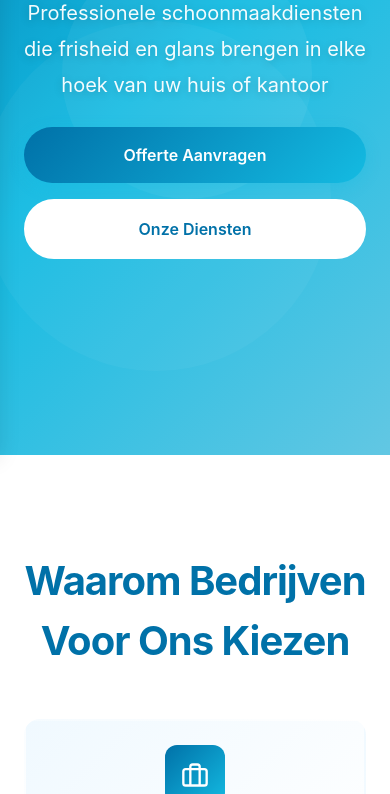
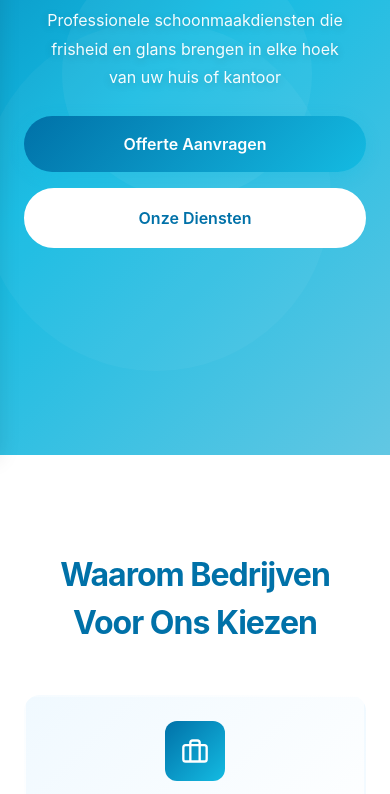
Before and after one commit to mariacfapenalva/website, a plain HTML site: page index.html in a window 390 px wide. Shown: the part 389-1183 px from the top of the page. Drawn offline with Linux system fonts and the light colour scheme.

Commit message:
Updated styles.css

```diff
--- a/script.js
+++ b/script.js
@@ -5,74 +5,78 @@ let currentLang = localStorage.getItem('language') || 'nl';
 function applyTranslations(lang) {
   const t = translations[lang];
 
-  document.querySelector('[data-lang="nav-home"]').textContent = t.nav.home;
-  document.querySelector('[data-lang="nav-services"]').textContent = t.nav.services;
-  document.querySelector('[data-lang="nav-how-we-work"]').textContent = t.nav.howWeWork;
-  document.querySelector('[data-lang="nav-about"]').textContent = t.nav.about;
-  document.querySelector('[data-lang="nav-cta"]').textContent = t.nav.cta;
+  const safeUpdate = (selector, value) => {
+    const el = document.querySelector(selector);
+    if (el) el.textContent = value;
+  };
 
-  document.querySelector('[data-lang="hero-title1"]').textContent = t.hero.title1;
-  document.querySelector('[data-lang="hero-title2"]').textContent = t.hero.title2;
-  document.querySelector('[data-lang="hero-subtitle"]').textContent = t.hero.subtitle;
-  document.querySelector('[data-lang="hero-quote-btn"]').textContent = t.hero.quoteBtn;
-  document.querySelector('[data-lang="hero-services-btn"]').textContent = t.hero.servicesBtn;
+  safeUpdate('[data-lang="nav-home"]', t.nav.home);
+  safeUpdate('[data-lang="nav-services"]', t.nav.services);
+  safeUpdate('[data-lang="nav-how-we-work"]', t.nav.howWeWork);
+  safeUpdate('[data-lang="nav-about"]', t.nav.about);
+  safeUpdate('[data-lang="nav-cta"]', t.nav.cta);
 
-  document.querySelector('[data-lang="why-title"]').textContent = t.why.title;
+  safeUpdate('[data-lang="hero-title1"]', t.hero.title1);
+  safeUpdate('[data-lang="hero-title2"]', t.hero.title2);
+  safeUpdate('[data-lang="hero-subtitle"]', t.hero.subtitle);
+  safeUpdate('[data-lang="hero-quote-btn"]', t.hero.quoteBtn);
+  safeUpdate('[data-lang="hero-services-btn"]', t.hero.servicesBtn);
+
+  safeUpdate('[data-lang="why-title"]', t.why.title);
   const whyItems = document.querySelectorAll('[data-lang^="why-item"]');
   whyItems.forEach((el, i) => el.textContent = t.why.items[i]);
 
-  document.querySelector('[data-lang="services-title"]').textContent = t.services.title;
-  document.querySelector('[data-lang="services-subtitle"]').textContent = t.services.subtitle;
+  safeUpdate('[data-lang="services-title"]', t.services.title);
+  safeUpdate('[data-lang="services-subtitle"]', t.services.subtitle);
 
-  document.querySelector('[data-lang="service-residential-title"]').textContent = t.services.residential.title;
-  document.querySelector('[data-lang="service-residential-desc"]').textContent = t.services.residential.description;
+  safeUpdate('[data-lang="service-residential-title"]', t.services.residential.title);
+  safeUpdate('[data-lang="service-residential-desc"]', t.services.residential.description);
   const residentialFeatures = document.querySelectorAll('[data-lang^="service-residential-feature"]');
   residentialFeatures.forEach((el, i) => el.textContent = t.services.residential.features[i]);
 
-  document.querySelector('[data-lang="service-commercial-title"]').textContent = t.services.commercial.title;
-  document.querySelector('[data-lang="service-commercial-desc"]').textContent = t.services.commercial.description;
+  safeUpdate('[data-lang="service-commercial-title"]', t.services.commercial.title);
+  safeUpdate('[data-lang="service-commercial-desc"]', t.services.commercial.description);
   const commercialFeatures = document.querySelectorAll('[data-lang^="service-commercial-feature"]');
   commercialFeatures.forEach((el, i) => el.textContent = t.services.commercial.features[i]);
 
-  document.querySelector('[data-lang="service-onetime-title"]').textContent = t.services.oneTime.title;
-  document.querySelector('[data-lang="service-onetime-desc"]').textContent = t.services.oneTime.description;
+  safeUpdate('[data-lang="service-onetime-title"]', t.services.oneTime.title);
+  safeUpdate('[data-lang="service-onetime-desc"]', t.services.oneTime.description);
   const onetimeFeatures = document.querySelectorAll('[data-lang^="service-onetime-feature"]');
   onetimeFeatures.forEach((el, i) => el.textContent = t.services.oneTime.features[i]);
 
-  document.querySelector('[data-lang="service-custom-title"]').textContent = t.services.custom.title;
-  document.querySelector('[data-lang="service-custom-desc"]').textContent = t.services.custom.description;
+  safeUpdate('[data-lang="service-custom-title"]', t.services.custom.title);
+  safeUpdate('[data-lang="service-custom-desc"]', t.services.custom.description);
   const customFeatures = document.querySelectorAll('[data-lang^="service-custom-feature"]');
   customFeatures.forEach((el, i) => el.textContent = t.services.custom.features[i]);
 
-  document.querySelector('[data-lang="how-title"]').textContent = t.howWeWork.title;
-  document.querySelector('[data-lang="how-subtitle"]').textContent = t.howWeWork.subtitle;
-  document.querySelector('[data-lang="step-1-title"]').textContent = t.howWeWork.steps[0].title;
-  document.querySelector('[data-lang="step-1-desc"]').textContent = t.howWeWork.steps[0].description;
-  document.querySelector('[data-lang="step-2-title"]').textContent = t.howWeWork.steps[1].title;
-  document.querySelector('[data-lang="step-2-desc"]').textContent = t.howWeWork.steps[1].description;
-  document.querySelector('[data-lang="step-3-title"]').textContent = t.howWeWork.steps[2].title;
-  document.querySelector('[data-lang="step-3-desc"]').textContent = t.howWeWork.steps[2].description;
-  document.querySelector('[data-lang="step-4-title"]').textContent = t.howWeWork.steps[3].title;
-  document.querySelector('[data-lang="step-4-desc"]').textContent = t.howWeWork.steps[3].description;
-  document.querySelector('[data-lang="process-tagline"]').textContent = t.howWeWork.tagline;
+  safeUpdate('[data-lang="how-title"]', t.howWeWork.title);
+  safeUpdate('[data-lang="how-subtitle"]', t.howWeWork.subtitle);
+  safeUpdate('[data-lang="step-1-title"]', t.howWeWork.steps[0].title);
+  safeUpdate('[data-lang="step-1-desc"]', t.howWeWork.steps[0].description);
+  safeUpdate('[data-lang="step-2-title"]', t.howWeWork.steps[1].title);
+  safeUpdate('[data-lang="step-2-desc"]', t.howWeWork.steps[1].description);
+  safeUpdate('[data-lang="step-3-title"]', t.howWeWork.steps[2].title);
+  safeUpdate('[data-lang="step-3-desc"]', t.howWeWork.steps[2].description);
+  safeUpdate('[data-lang="step-4-title"]', t.howWeWork.steps[3].title);
+  safeUpdate('[data-lang="step-4-desc"]', t.howWeWork.steps[3].description);
 
-  document.querySelector('[data-lang="credibility-title"]').textContent = t.credibility.title;
+  safeUpdate('[data-lang="credibility-title"]', t.credibility.title);
   const credibilityItems = document.querySelectorAll('[data-lang^="credibility-item"]');
   credibilityItems.forEach((el, i) => el.textContent = t.credibility.items[i]);
 
-  document.querySelector('[data-lang="final-cta-title"]').textContent = t.finalCta.title;
-  document.querySelector('[data-lang="final-cta-subtitle"]').textContent = t.finalCta.subtitle;
-  document.querySelector('[data-lang="final-cta-btn"]').textContent = t.finalCta.button;
-  document.querySelector('[data-lang="final-cta-response"]').textContent = t.finalCta.response;
+  safeUpdate('[data-lang="final-cta-title"]', t.finalCta.title);
+  safeUpdate('[data-lang="final-cta-subtitle"]', t.finalCta.subtitle);
+  safeUpdate('[data-lang="final-cta-btn"]', t.finalCta.button);
+  safeUpdate('[data-lang="final-cta-response"]', t.finalCta.response);
 
-  document.querySelector('[data-lang="about-title"]').textContent = t.about.title;
-  document.querySelector('[data-lang="about-p1"]').textContent = t.about.paragraph1;
-  document.querySelector('[data-lang="about-p2"]').textContent = t.about.paragraph2;
-  document.querySelector('[data-lang="about-p3"]').textContent = t.about.paragraph3;
+  safeUpdate('[data-lang="about-title"]', t.about.title);
+  safeUpdate('[data-lang="about-p1"]', t.about.paragraph1);
+  safeUpdate('[data-lang="about-p2"]', t.about.paragraph2);
+  safeUpdate('[data-lang="about-p3"]', t.about.paragraph3);
 
-  document.querySelector('[data-lang="footer-service-area"]').textContent = t.footer.serviceArea;
-  document.querySelector('[data-lang="footer-cta"]').textContent = t.footer.cta;
-  document.querySelector('[data-lang="footer-copyright"]').textContent = t.footer.copyright;
+  safeUpdate('[data-lang="footer-service-area"]', t.footer.serviceArea);
+  safeUpdate('[data-lang="footer-cta"]', t.footer.cta);
+  safeUpdate('[data-lang="footer-copyright"]', t.footer.copyright);
 }
 
 function switchLanguage(lang) {
@@ -107,7 +111,26 @@ document.addEventListener('DOMContentLoaded', () => {
       switchLanguage(lang);
     });
   });
+
+  const mobileMenuToggle = document.querySelector('.mobile-menu-toggle');
+  const navMenu = document.querySelector('.nav-menu');
+
+  if (mobileMenuToggle && navMenu) {
+    mobileMenuToggle.addEventListener('click', () => {
+      navMenu.classList.toggle('active');
+      mobileMenuToggle.classList.toggle('active');
+      document.body.style.overflow = navMenu.classList.contains('active') ? 'hidden' : '';
     });
+
+    const navLinks = document.querySelectorAll('.nav-link');
+    navLinks.forEach(link => {
+      link.addEventListener('click', () => {
+        navMenu.classList.remove('active');
+        mobileMenuToggle.classList.remove('active');
+        document.body.style.overflow = '';
+      });
+    });
+  }
 
   document.querySelectorAll('a[href^="#"]').forEach(anchor => {
     anchor.addEventListener('click', function (e) {
@@ -122,3 +145,4 @@ document.querySelectorAll('a[href^="#"]').forEach(anchor => {
       }
     });
   });
+});
--- a/styles.css
+++ b/styles.css
@@ -911,14 +911,29 @@ body {
     padding: calc(var(--spacing-unit) * 4) 0;
     box-shadow: 0 4px 20px rgba(0, 0, 0, 0.1);
     transition: left 0.3s ease;
+    z-index: 999;
+    overflow-y: auto;
   }
 
   .nav-menu.active {
     left: 0;
   }
 
+  .nav-menu li {
+    width: 100%;
+    text-align: center;
+    padding: calc(var(--spacing-unit) * 2) 0;
+  }
+
+  .nav-link {
+    font-size: 1.25rem;
+    display: block;
+    padding: calc(var(--spacing-unit) * 2);
+  }
+
   .mobile-menu-toggle {
     display: flex;
+    z-index: 1001;
   }
 
   .mobile-menu-toggle.active span:nth-child(1) {
@@ -935,6 +950,11 @@ body {
 
   .hero-title {
     font-size: 2.5rem;
+  }
+
+  .hero-subtitle {
+    font-size: 1rem;
+    padding: 0 calc(var(--spacing-unit) * 2);
   }
 
   .btn-nav-cta {
@@ -961,8 +981,13 @@ body {
     padding: calc(var(--spacing-unit) * 4);
   }
 
-  .about-stats {
+  .about-content {
     grid-template-columns: 1fr;
+    gap: calc(var(--spacing-unit) * 4);
+  }
+
+  .about-text {
+    text-align: center;
   }
 
   .footer-content {
@@ -978,7 +1003,23 @@ body {
     max-width: 100%;
   }
 
-  /* background-attachment: fixed can be janky on mobile */
+  .logo img {
+    height: 48px;
+  }
+
+  .nav-container {
+    padding: calc(var(--spacing-unit) * 1) calc(var(--spacing-unit) * 2);
+  }
+
+  .section-title {
+    font-size: 2rem;
+  }
+
+  .section-subtitle {
+    font-size: 1rem;
+    padding: 0 calc(var(--spacing-unit) * 2);
+  }
+
   .about,
   .footer,
   .credibility {
```
Lines whose indentation alone changed are shown as unchanged.
